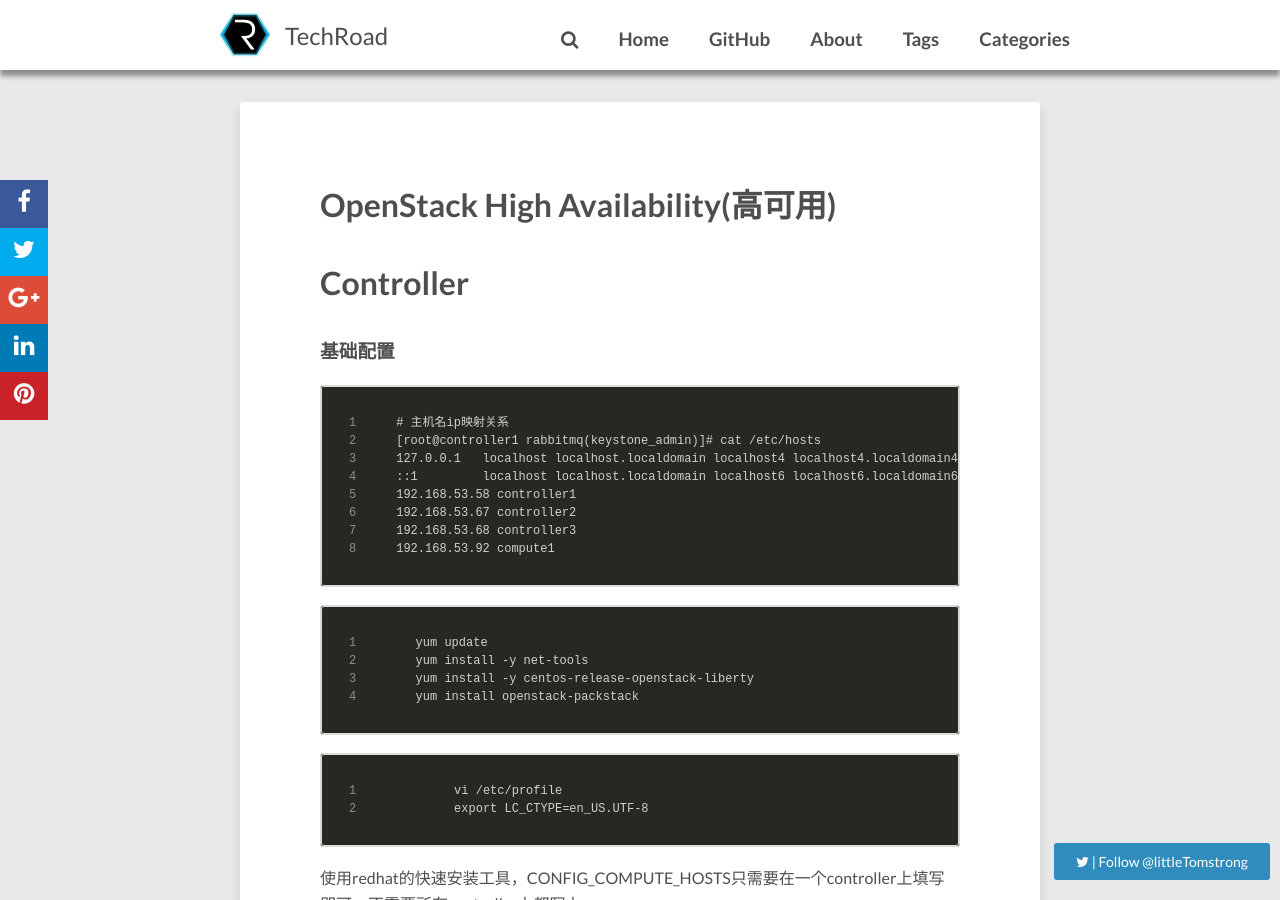
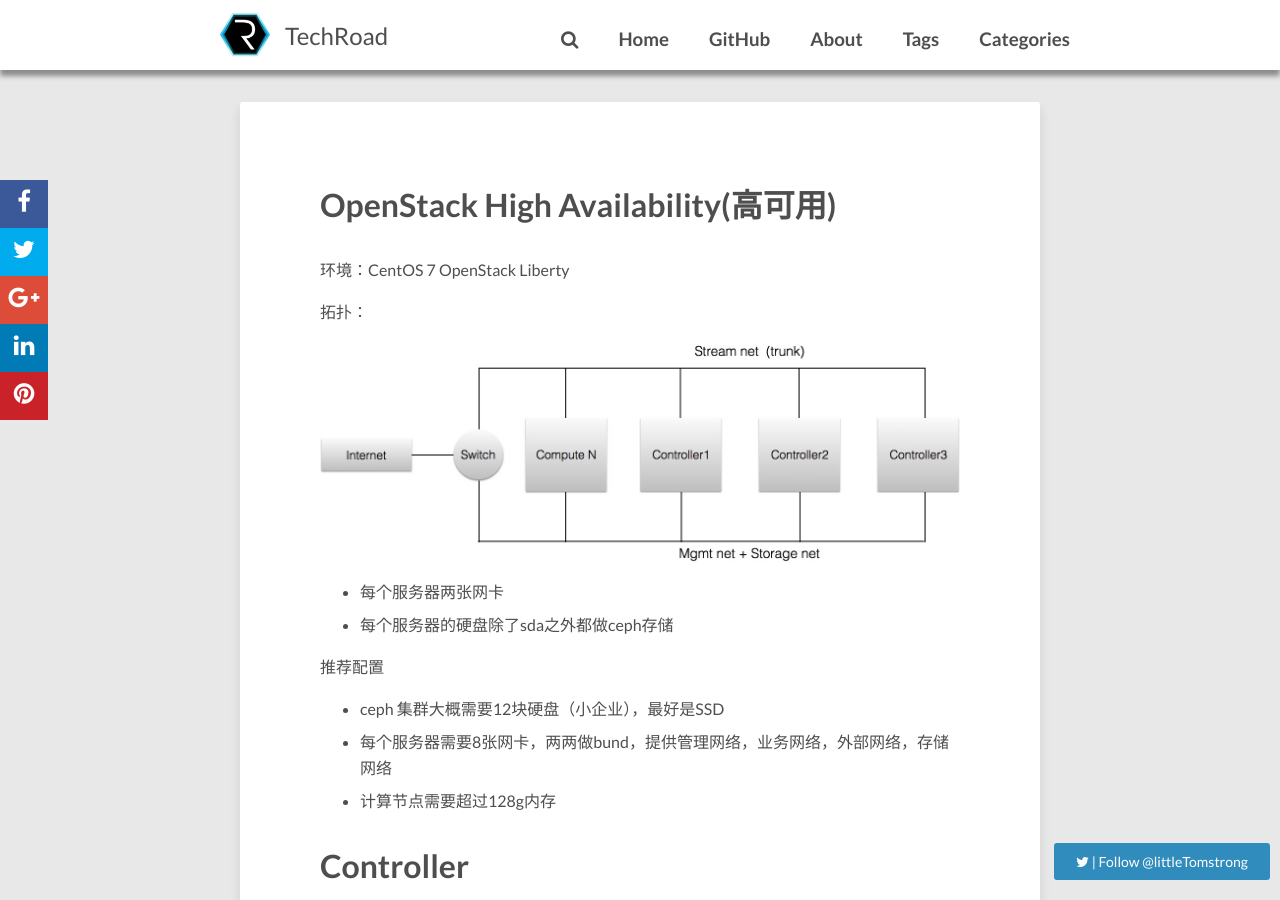
Before and after one commit to JianqingJiang/jianqingjiang.github.io, a Jekyll site: the page built from _posts/2016-07-02-openstack-HA.md, in a window 1280 px wide and 900 px high, scrolled down 248 px. Built offline with Jekyll 4.4.1, drawn with Linux system fonts in a browser that asks for light colours; nearby versions of some CDN libraries; comment, search, counter and statistics services are not loaded.

```diff
--- a/_posts/2016-07-02-openstack-HA.md
+++ b/_posts/2016-07-02-openstack-HA.md
@@ -6,11 +6,22 @@
 categories: [OpenStack]
 ---
 
-
-
-
-
-
+环境：CentOS 7  OpenStack Liberty
+
+拓扑：
+
+
+![install](/images/openstack_ha/9.png)
+
+* 每个服务器两张网卡
+* 每个服务器的硬盘除了sda之外都做ceph存储
+
+
+推荐配置
+
+* ceph 集群大概需要12块硬盘（小企业），最好是SSD
+* 每个服务器需要8张网卡，两两做bund，提供管理网络，业务网络，外部网络，存储网络
+* 计算节点需要超过128g内存
 
 # Controller
 
```
Also changed, not shown: images/openstack_ha/9.png (added), 3 other files.
